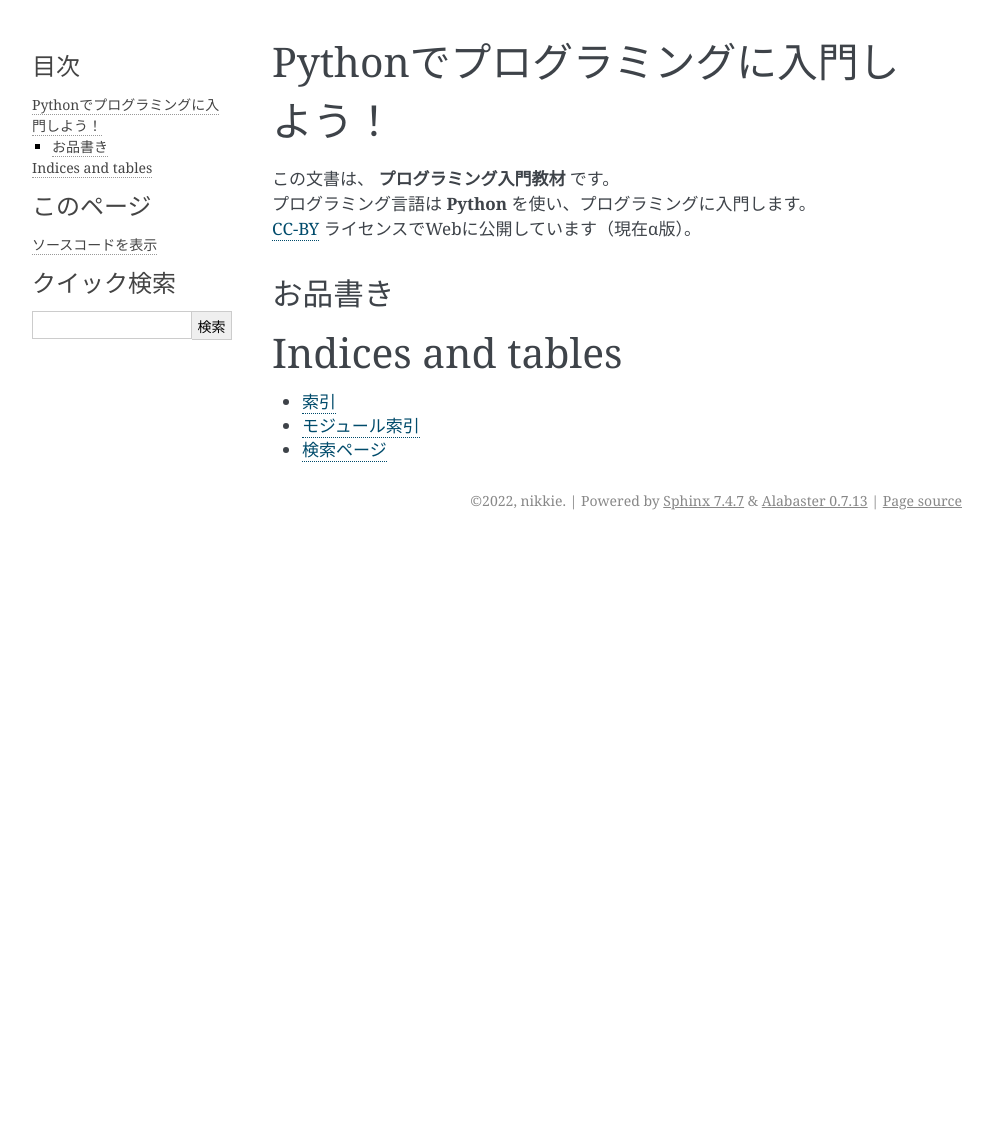
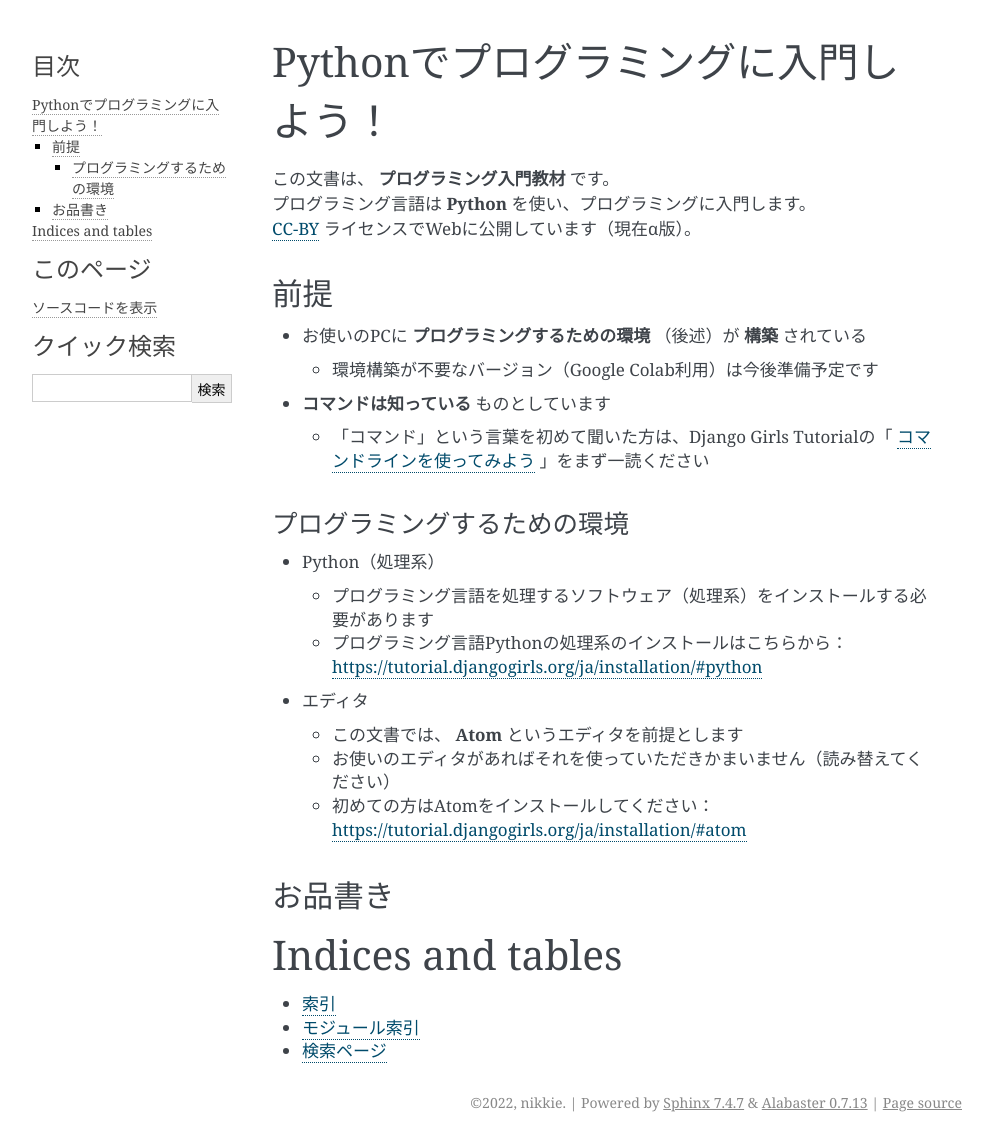
Before and after one commit to ftnext/start-programming-with-python, a Sphinx documentation site: the page built from source/index.rst, in a window 1280 px wide. Shown: the whole page, without its empty margins (148-1141 px from the left). Built offline with Sphinx 7.4.7, drawn with Linux system fonts in a browser that asks for light colours; pages that are not in the unit, such as notebooks, are missing from menus; the version number could not be read and is left out; before the commit the page ends 900 px from its top, so only the background shows below that.

Commit message:
[feat] Add prerequisite about environment

```diff
--- a/source/index.rst
+++ b/source/index.rst
@@ -9,6 +9,31 @@ Pythonでプログラミングに入門しよう！
 | この文書は、 **プログラミング入門教材** です。
 | プログラミング言語は **Python** を使い、プログラミングに入門します。
 | `CC-BY <https://creativecommons.org/licenses/by/4.0/deed.ja>`_ ライセンスでWebに公開しています（現在α版）。
+
+前提
+----------
+
+* お使いのPCに **プログラミングするための環境** （後述）が **構築** されている
+
+  * 環境構築が不要なバージョン（Google Colab利用）は今後準備予定です
+
+* **コマンドは知っている** ものとしています
+
+  * 「コマンド」という言葉を初めて聞いた方は、Django Girls Tutorialの「 `コマンドラインを使ってみよう <https://tutorial.djangogirls.org/ja/intro_to_command_line/>`_ 」をまず一読ください
+
+プログラミングするための環境
+^^^^^^^^^^^^^^^^^^^^^^^^^^^^^^^^^^^^^^^^
+
+* Python（処理系）
+
+  * プログラミング言語を処理するソフトウェア（処理系）をインストールする必要があります
+  * プログラミング言語Pythonの処理系のインストールはこちらから：https://tutorial.djangogirls.org/ja/installation/#python
+
+* エディタ
+
+  * この文書では、 **Atom** というエディタを前提とします
+  * お使いのエディタがあればそれを使っていただきかまいません（読み替えてください）
+  * 初めての方はAtomをインストールしてください：https://tutorial.djangogirls.org/ja/installation/#atom
 
 お品書き
 ----------
```
